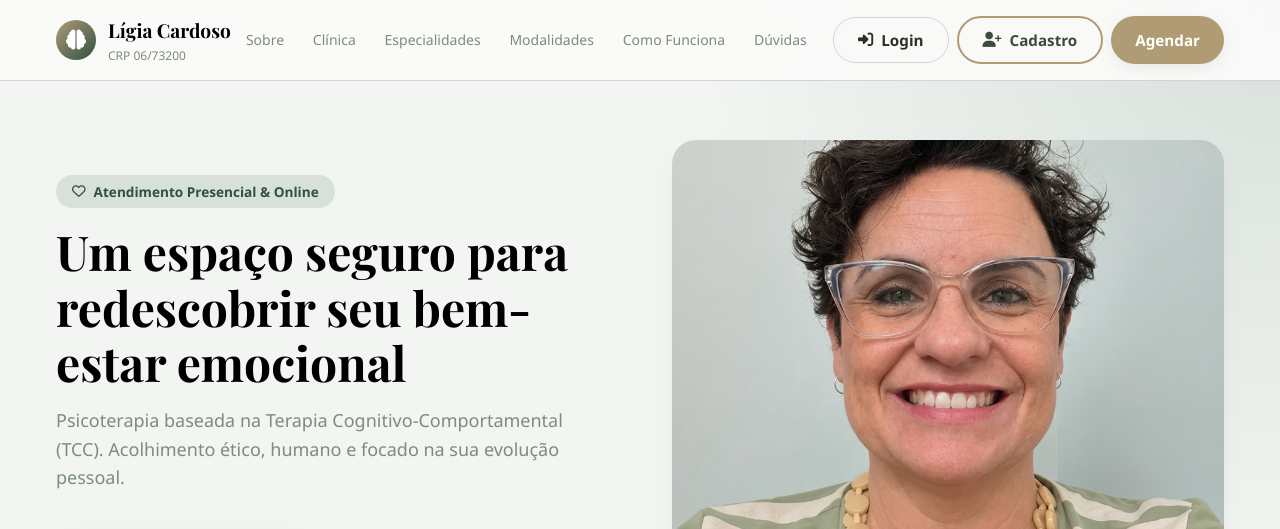
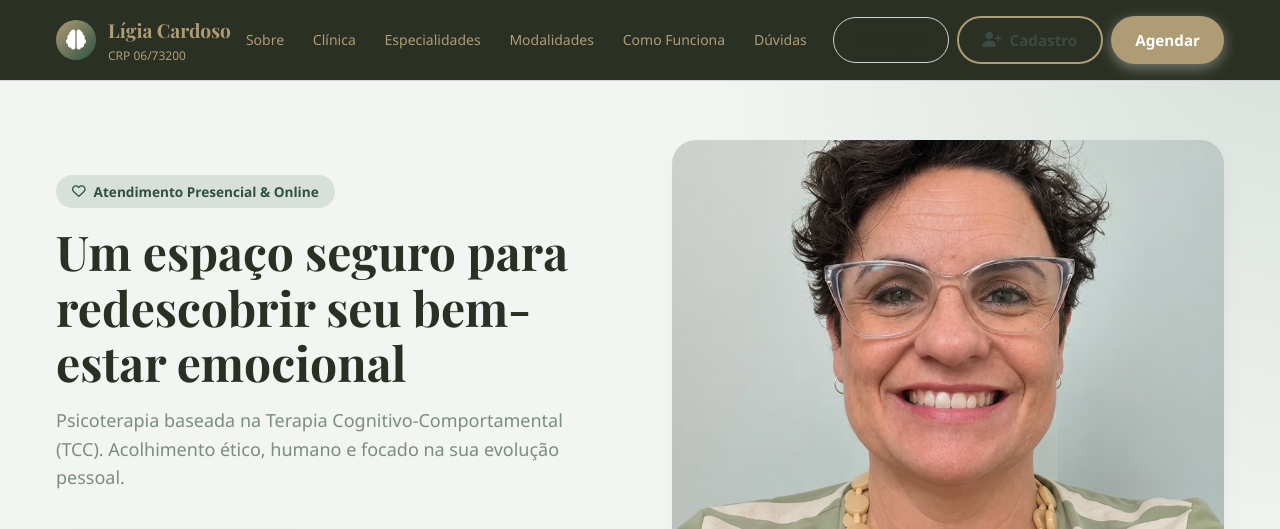
Before and after one commit to leonardo-ateodoro/psicoligia, a plain HTML site: page index.html in a window 1280 px wide. Shown: the top 529 px of the page. Drawn offline with nearby package versions, Linux system fonts and the light colour scheme; some packages are replaced by stand-ins of ours; a script that the page names is missing; a web font is replaced by a local one.

Commit message:
últimas correções

```diff
--- a/src/styles/components.css
+++ b/src/styles/components.css
@@ -63,7 +63,7 @@
   top: 0;
   left: 0;
   width: 100%;
-  background-color: rgba(250, 250, 249, 0.95);
+  background-color: var(--color-neutral-900) ;
   backdrop-filter: blur(10px);
   z-index: 1000;
   border-bottom: 1px solid var(--color-neutral-200);
@@ -104,13 +104,13 @@
   font-family: var(--font-heading);
   font-size: 1.2rem;
   font-weight: 700;
-  color: var(--color-neutral-900);
+  color: var(--color-primary-600);
 }
 
 
 .navbar__crp {
   font-size: 0.75rem;
-  color: var(--color-neutral-600);
+  color: var(--color-primary-600);
   display: block;
   font-weight: 400;
 }
@@ -128,7 +128,7 @@
 .navbar__link {
   font-weight: 500;
   font-size: 0.875rem;
-  color: var(--color-neutral-600);
+  color: var(--color-primary-600);
   padding: 0.5rem 0.65rem;
   border-radius: var(--border-radius-sm);
   transition: var(--transition-base);
@@ -155,7 +155,7 @@
 .navbar__toggle {
   display: none;
   font-size: 1.5rem;
-  color: var(--color-neutral-800);
+  color: var(--color-neutral-600);
 }
 
 
--- a/src/styles/design-system.css
+++ b/src/styles/design-system.css
@@ -18,7 +18,7 @@
   --color-neutral-200: #d3d3d3;
   --color-neutral-600:#7c8c7f ;
   --color-neutral-800: #2b3024;
-  --color-neutral-900: #000000;
+  --color-neutral-900: #2b3024;
 
 
   /* Tipografia */
```
